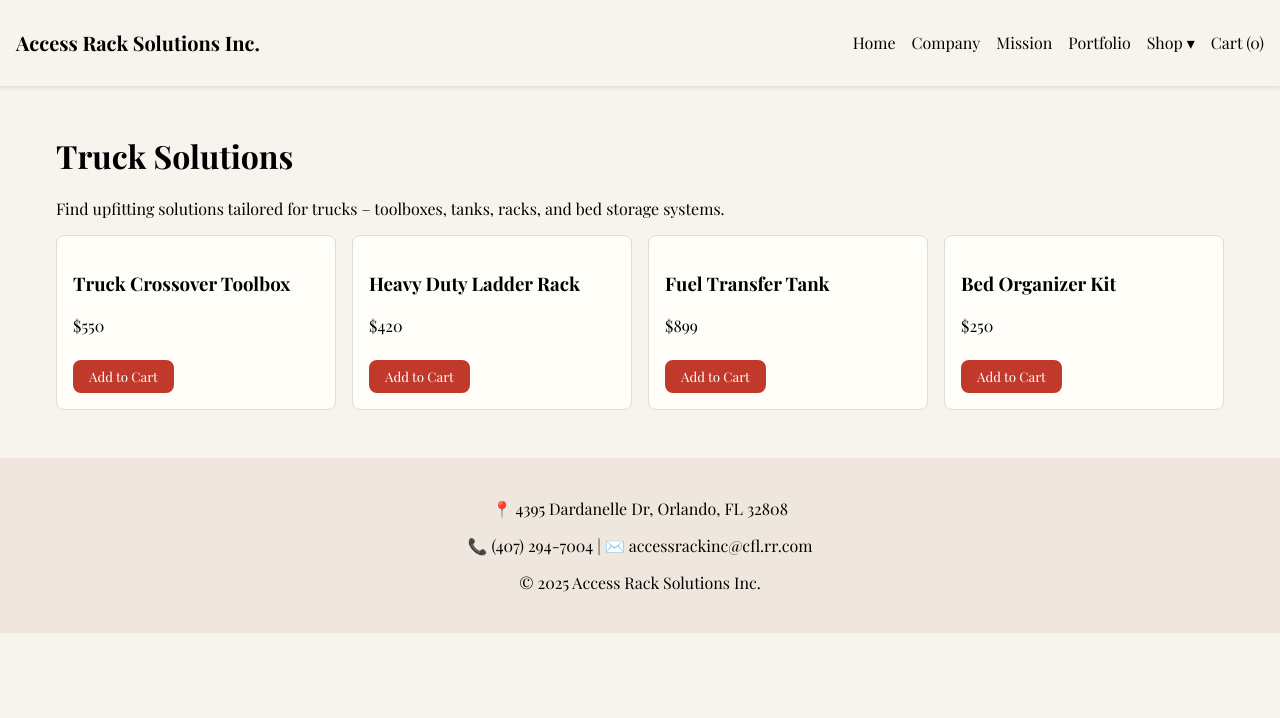
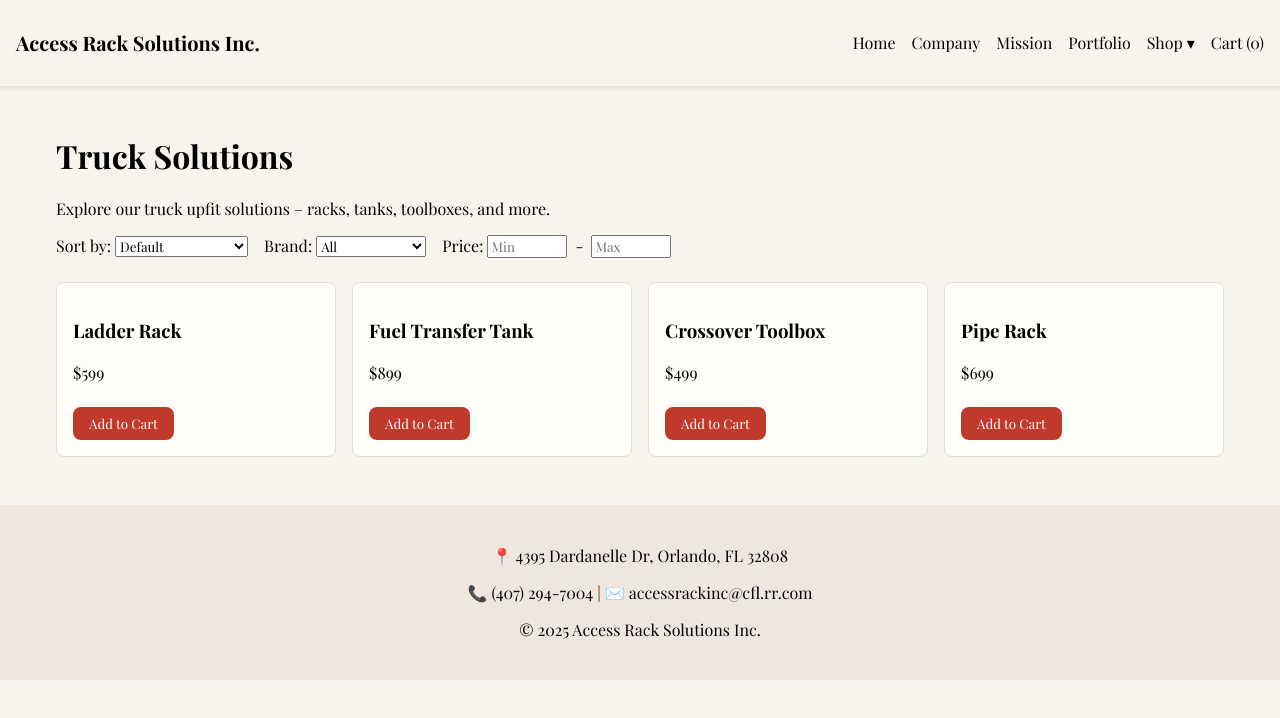
Before and after one commit to dev-verde1071/website, a Next.js app: page /shop/truck in a window 1280 px wide. Shown: the top 718 px of the page. Built offline with nearby package versions, Linux system fonts and the light colour scheme.

Commit message:
Update page.js

```diff
--- a/app/shop/truck/page.js
+++ b/app/shop/truck/page.js
@@ -1,24 +1,108 @@
 "use client";
-import { useContext } from "react";
+import { useContext, useState } from "react";
 import { CartContext } from "../../../components/CartContext";
 import ProductCard from "../../../components/ProductCard";
 
 const truckProducts = [
-  { id: "truck1", name: "Truck Crossover Toolbox", price: 550 },
-  { id: "truck2", name: "Heavy Duty Ladder Rack", price: 420 },
-  { id: "truck3", name: "Fuel Transfer Tank", price: 899 },
-  { id: "truck4", name: "Bed Organizer Kit", price: 250 }
+  { id: 1, name: "Ladder Rack", price: 599, brand: "Holman" },
+  { id: 2, name: "Fuel Transfer Tank", price: 899, brand: "RDS" },
+  { id: 3, name: "Crossover Toolbox", price: 499, brand: "WeatherGuard" },
+  { id: 4, name: "Pipe Rack", price: 699, brand: "Ranger Design" },
 ];
 
 export default function TruckSolutionsPage() {
   const { addToCart } = useContext(CartContext);
 
+  // Sorting + filtering state
+  const [sortOrder, setSortOrder] = useState("default");
+  const [brandFilter, setBrandFilter] = useState("all");
+  const [priceMin, setPriceMin] = useState("");
+  const [priceMax, setPriceMax] = useState("");
+
+  const brands = [...new Set(truckProducts.map((p) => p.brand))];
+
+  const filteredProducts = truckProducts
+    .filter((p) => {
+      const matchBrand = brandFilter === "all" || p.brand === brandFilter;
+      const matchMin = priceMin === "" || p.price >= parseFloat(priceMin);
+      const matchMax = priceMax === "" || p.price <= parseFloat(priceMax);
+      return matchBrand && matchMin && matchMax;
+    })
+    .sort((a, b) => {
+      if (sortOrder === "priceLowHigh") return a.price - b.price;
+      if (sortOrder === "priceHighLow") return b.price - a.price;
+      return 0;
+    });
+
   return (
     <main style={{ marginTop: "2rem" }}>
       <h1>Truck Solutions</h1>
       <p style={{ marginBottom: "1rem" }}>
-        Find upfitting solutions tailored for trucks – toolboxes, tanks, racks, and bed storage systems.
+        Explore our truck upfit solutions – racks, tanks, toolboxes, and more.
       </p>
+
+      {/* Sorting + Filters */}
+      <div
+        style={{
+          display: "flex",
+          gap: "1rem",
+          marginBottom: "1.5rem",
+          flexWrap: "wrap",
+        }}
+      >
+        {/* Sort */}
+        <div>
+          <label htmlFor="sort">Sort by: </label>
+          <select
+            id="sort"
+            value={sortOrder}
+            onChange={(e) => setSortOrder(e.target.value)}
+          >
+            <option value="default">Default</option>
+            <option value="priceLowHigh">Price: Low to High</option>
+            <option value="priceHighLow">Price: High to Low</option>
+          </select>
+        </div>
+
+        {/* Brand Filter */}
+        <div>
+          <label htmlFor="brand">Brand: </label>
+          <select
+            id="brand"
+            value={brandFilter}
+            onChange={(e) => setBrandFilter(e.target.value)}
+          >
+            <option value="all">All</option>
+            {brands.map((b) => (
+              <option key={b} value={b}>
+                {b}
+              </option>
+            ))}
+          </select>
+        </div>
+
+        {/* Price Filter */}
+        <div>
+          <label>Price: </label>
+          <input
+            type="number"
+            placeholder="Min"
+            value={priceMin}
+            onChange={(e) => setPriceMin(e.target.value)}
+            style={{ width: "80px", marginRight: "0.5rem" }}
+          />
+          -
+          <input
+            type="number"
+            placeholder="Max"
+            value={priceMax}
+            onChange={(e) => setPriceMax(e.target.value)}
+            style={{ width: "80px", marginLeft: "0.5rem" }}
+          />
+        </div>
+      </div>
+
+      {/* Products */}
       <div
         style={{
           display: "grid",
@@ -26,7 +110,7 @@ export default function TruckSolutionsPage() {
           gap: "1rem",
         }}
       >
-        {truckProducts.map((p) => (
+        {filteredProducts.map((p) => (
           <ProductCard key={p.id} product={p} addToCart={addToCart} />
         ))}
       </div>
```
